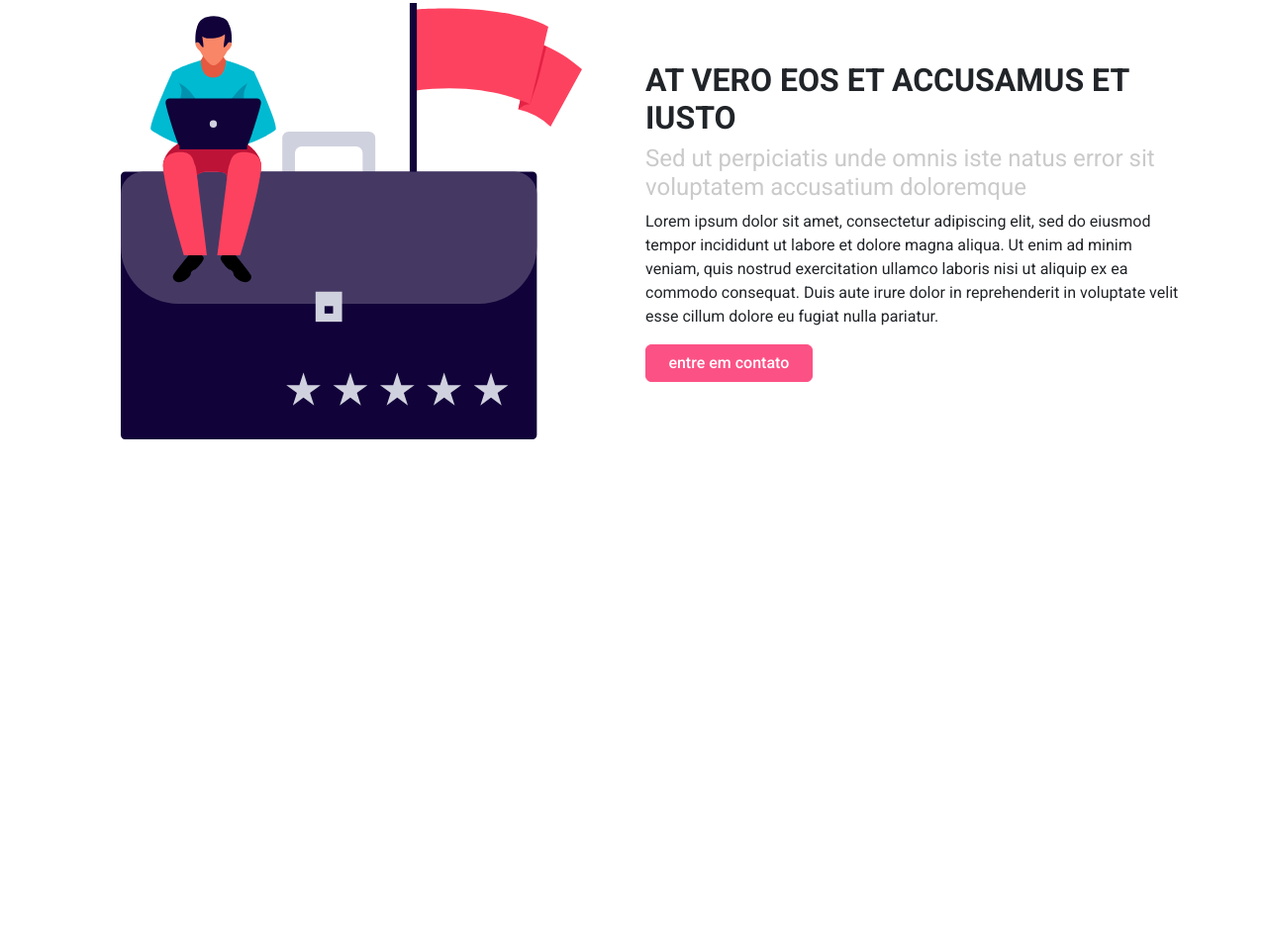
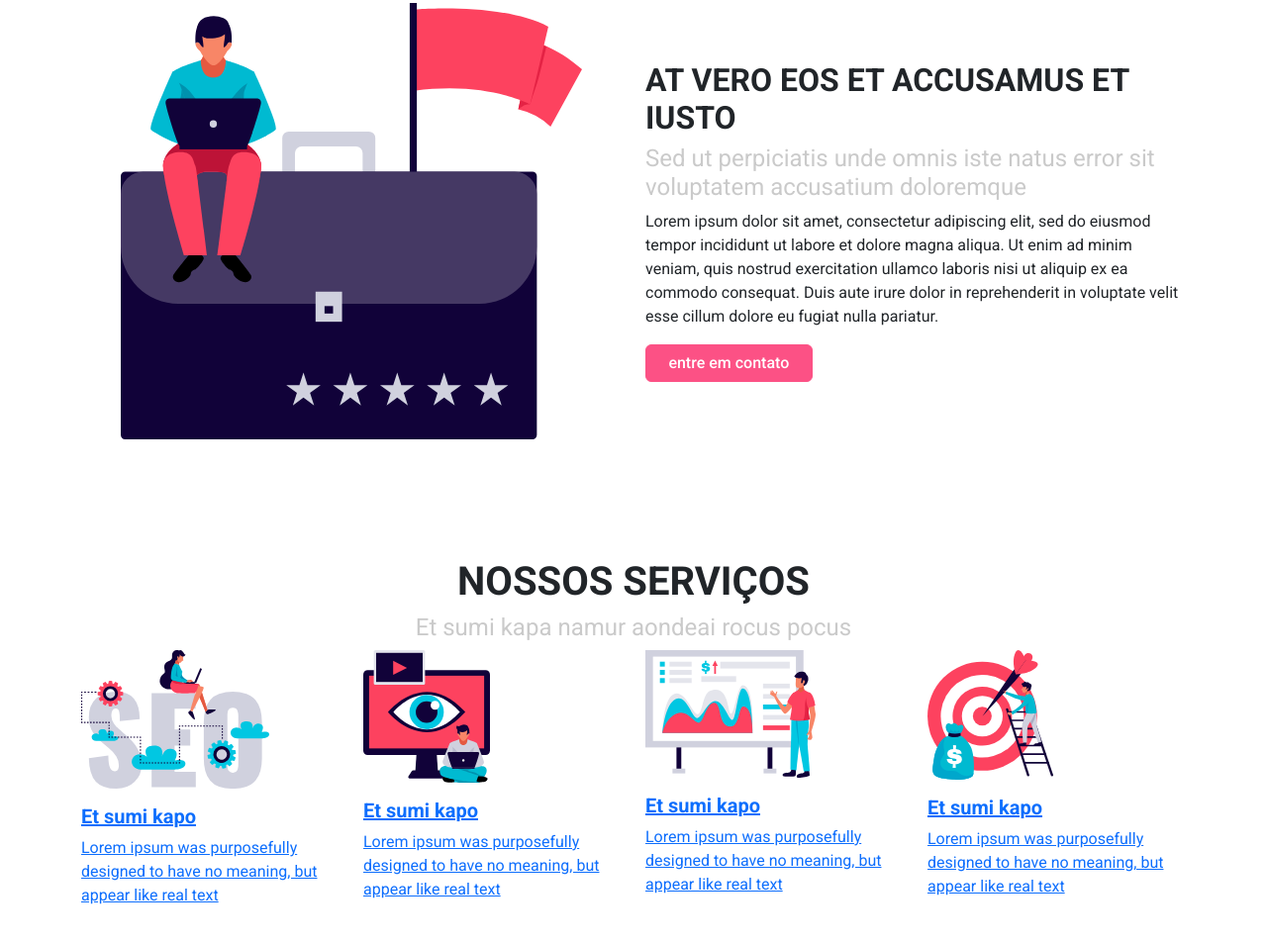
Before and after one commit to MarcusVMendes/bootstrap-landing-page, a plain HTML site: page index.html in a window 1280 px wide. Shown: the part 785-1738 px from the top of the page at 99% size. Before the commit the page ends 1349 px from the top, so only its background shows below. Drawn offline with nearby package versions, Linux system fonts and the light colour scheme.

Commit message:
chore: services structure

```diff
--- a/index.html
+++ b/index.html
@@ -74,7 +74,7 @@
                 <div class="col-md-6 text-center align-self-center order-md-1 order-2">
                     <img src="/assets/sobre.svg" alt="sobre" class="img-fluid">
                 </div>
-                <div class=" col-md-6 align-self-center order-md-2 order-1">
+                <div class="col-md-6 align-self-center order-md-2 order-1">
                     <h2 class="title">At vero eos et accusamus et iusto</h2>
                     <h4 class="subtitle">Sed ut perpiciatis unde omnis iste natus error sit voluptatem accusatium
                         doloremque</h4>
@@ -89,7 +89,56 @@
     </div>
     <!-- /SOBRE -->
 
-
+    <!-- SERVIÇOS -->
+    <div id="servicos" class="block">
+        <div class="container">
+            <h1 class="title text-center">Nossos serviços</h1>
+            <h4 class="subtitle text-center">Et sumi kapa namur aondeai rocus pocus</h4>
+            <div class="row">
+                <div class="col-lg-3 col-md-6 mb-lg-0 mb-md-4">
+                    <a href="#" class="destaque">
+                        <div class="img-container mb-3">
+                            <img src="assets/destaque1.svg" alt="destaque 1" class="img-fluid">
+                        </div>
+                        <h5>Et sumi kapo</h5>
+                        <p class="mb-0">Lorem ipsum was purposefully designed to have no meaning, but appear like real
+                            text</p>
+                    </a>
+                </div>
+                <div class="col-lg-3 col-md-6 mb-lg-0 mb-md-4">
+                    <a href="#" class="destaque">
+                        <div class="img-container mb-3">
+                            <img src="assets/destaque2.svg" alt="destaque 2" class="img-fluid">
+                        </div>
+                        <h5>Et sumi kapo</h5>
+                        <p class="mb-0">Lorem ipsum was purposefully designed to have no meaning, but appear like real
+                            text</p>
+                    </a>
+                </div>
+                <div class="col-lg-3 col-md-6 mb-lg-0 mb-md-4">
+                    <a href="#" class="destaque">
+                        <div class="img-container mb-3">
+                            <img src="assets/destaque3.svg" alt="destaque 3" class="img-fluid">
+                        </div>
+                        <h5>Et sumi kapo</h5>
+                        <p class="mb-0">Lorem ipsum was purposefully designed to have no meaning, but appear like real
+                            text</p>
+                    </a>
+                </div>
+                <div class="col-lg-3 col-md-6 mb-lg-0 mb-md-4">
+                    <a href="#" class="destaque">
+                        <div class="img-container mb-3">
+                            <img src="assets/destaque4.svg" alt="destaque 4" class="img-fluid">
+                        </div>
+                        <h5>Et sumi kapo</h5>
+                        <p class="mb-0">Lorem ipsum was purposefully designed to have no meaning, but appear like real
+                            text</p>
+                    </a>
+                </div>
+            </div>
+        </div>
+    </div>
+    <!-- /SERVIÇOS -->
     <script src="./js/jquery.js"></script>
     <script src="./js/bootstrap.bundle.min.js"></script>
 </body>
```
